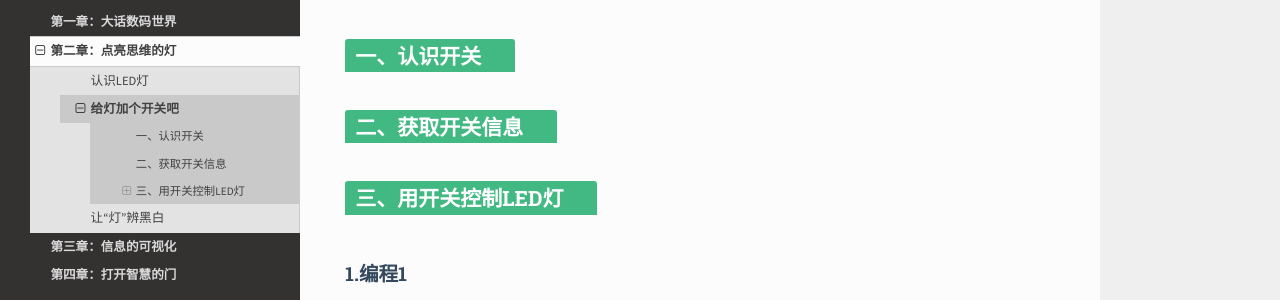
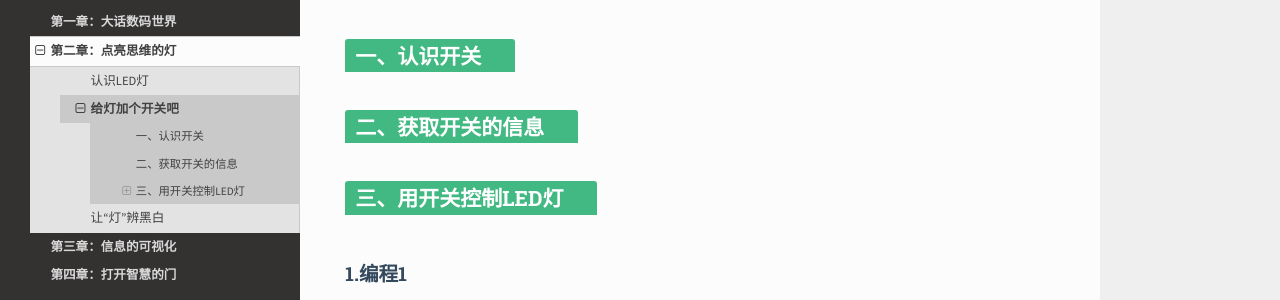
Before and after one commit to wanshiqiang/OSH_ComThinkBook, a Sphinx documentation site: the page built from source/bookChapters/part2/part2_2.md, in a window 1280 px wide. Shown: the part 130-430 px from the top of the page. Built offline with Sphinx 7.4.7 and the Read the Docs theme 2.0.0, drawn with Linux system fonts in a browser that asks for light colours.

```diff
--- a/source/bookChapters/part2/part2_2.md
+++ b/source/bookChapters/part2/part2_2.md
@@ -2,7 +2,7 @@
 
 ## 一、认识开关
 
-## 二、获取开关信息
+## 二、获取开关的信息
 
 ## 三、用开关控制LED灯
 
```
Also changed, not shown: source/bookChapters/part3/part3_2.md (+1 -1 lines), source/bookChapters/part3/part3_3.md (+3 -0 lines).
